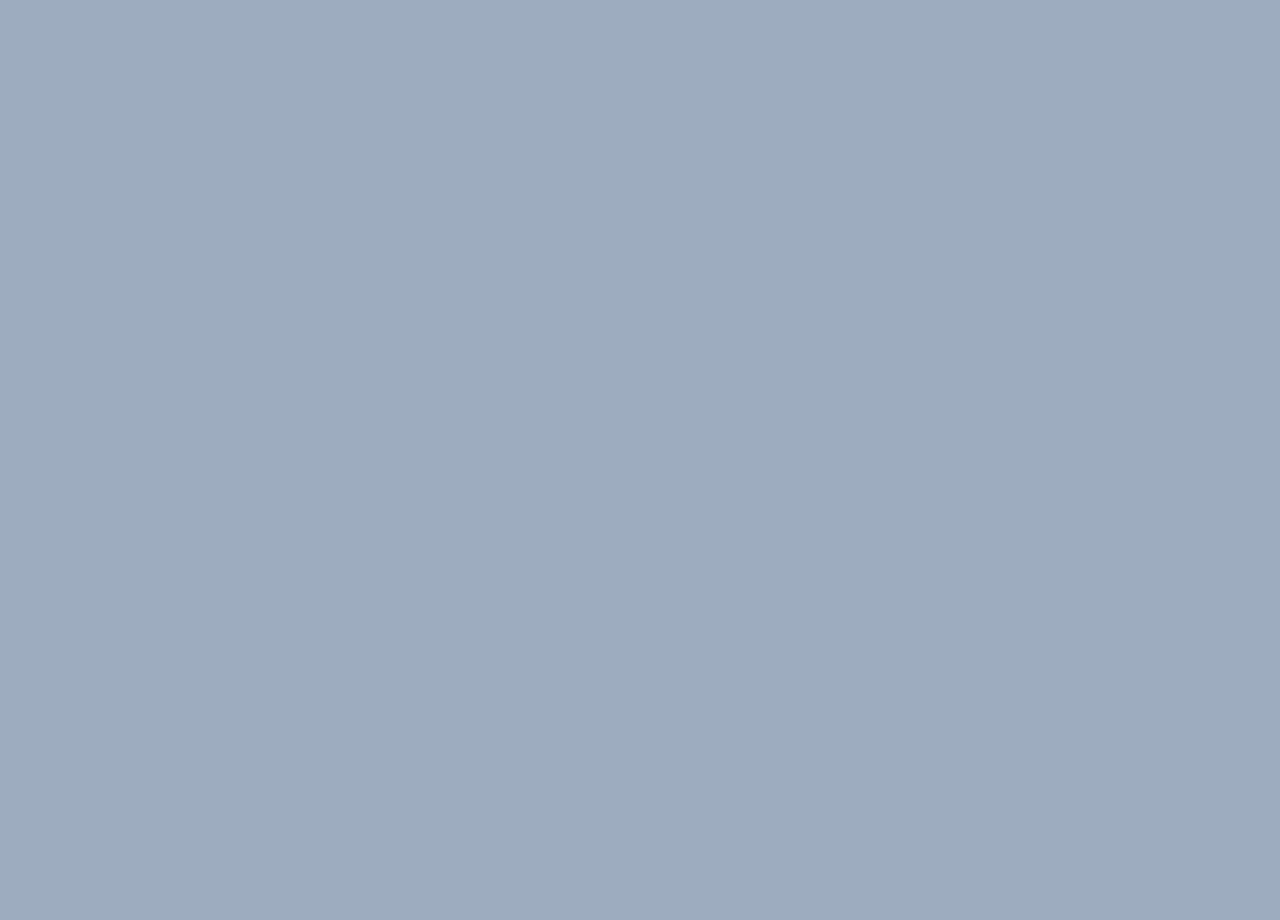
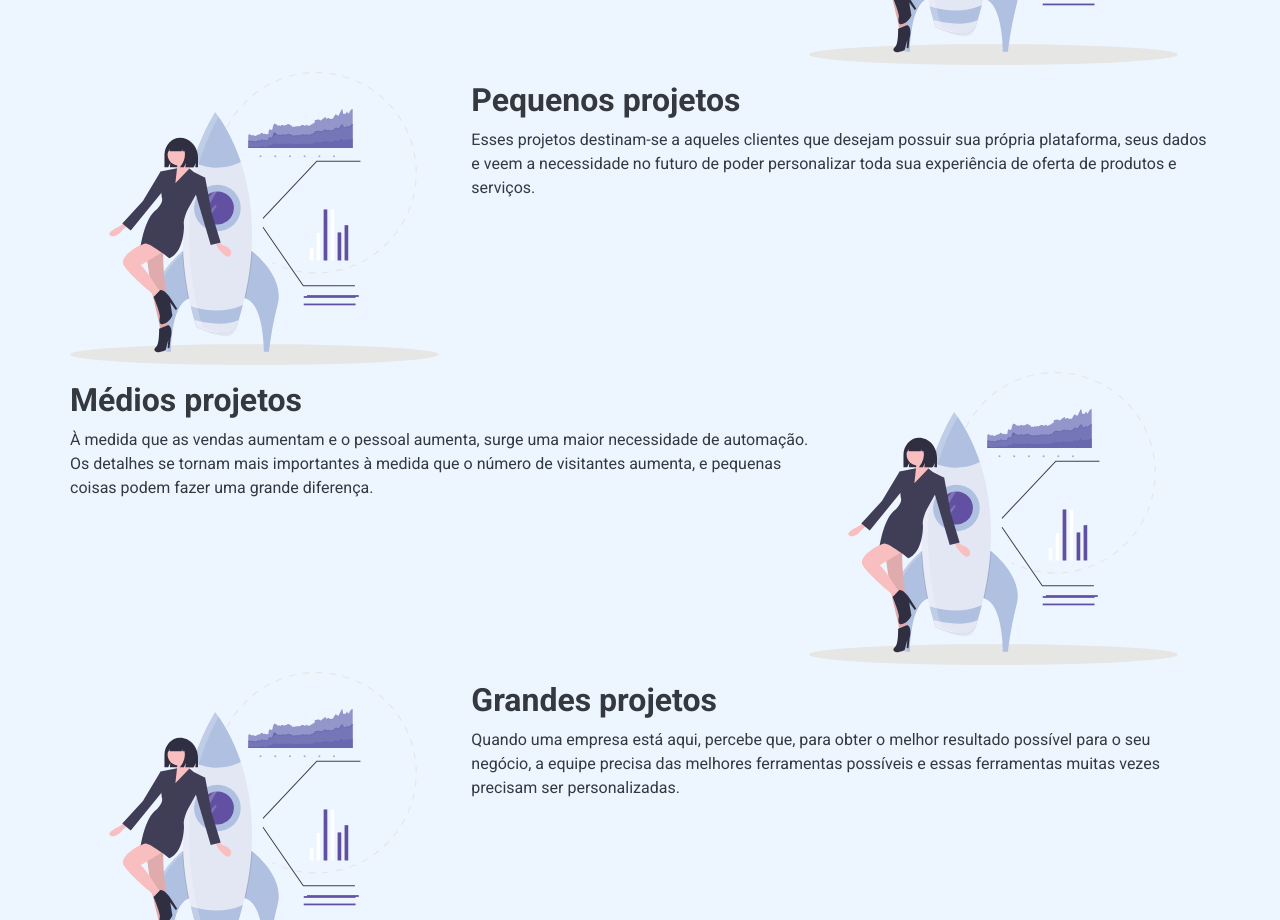
Before and after one commit to JohnnyCarreiro/connect_website, a Next.js app: page / in a window 1280 px wide. Shown: the part 1880-2800 px from the top of the page. Before the commit the page ends 1502 px from the top, so only its background shows below. Built offline with nearby package versions, Linux system fonts and the light colour scheme.

Commit message:
feat: Add Projects section component

```diff
--- /dev/null
+++ b/src/components/sections/ProjectsSection/index.tsx
@@ -0,0 +1,60 @@
+import { Container } from './styles'
+
+
+export const ProjectsSection:React.FC = () => {
+  return (
+    <Container>
+      <div className="projects" >
+        <h1>Projetos </h1>
+        <p>Mussum Ipsum, cacilds vidis litro abertis. Sapien in monti palavris qui num significa nadis i pareci latim. Nullam volutpat risus nec leo commodo, ut interdum diam laoreet. Sed non consequat odio. Atirei o pau no gatis, per gatis num morreus. Aenean aliquam molestie leo, vitae iaculis nisl.</p>
+      </div>
+      <div className="container1">
+        <div className="imageContainer1" >
+          <img src="/images/backInBusiness.svg" alt="Back in Business"/>
+        </div>
+        <div className="mainContent1">
+          <h2>Projeto Inicial</h2>
+          <p>
+            Precisa começar ou formalizar sua empresa, este projeto existe para que você possa contar com soluções completas para o desenvolvimento e crescimento da sua maca.
+          </p>
+        </div>
+      </div>
+
+      <div className="container2">
+        <div className="imageContainer2" >
+          <img src="/images/backInBusiness.svg" alt="Back in Business"/>
+        </div>
+        <div className="mainContent2">
+          <h2>Pequenos projetos</h2>
+          <p>
+            Esses projetos destinam-se a aqueles clientes que desejam possuir sua própria plataforma, seus dados e veem a necessidade no futuro de poder personalizar toda sua experiência de oferta de produtos e serviços.
+          </p>
+        </div>
+      </div>
+
+      <div className="container3">
+        <div className="imageContainer3" >
+          <img src="/images/backInBusiness.svg" alt="Back in Business"/>
+        </div>
+        <div className="mainContent3">
+          <h2>Médios projetos</h2>
+          <p>
+            À medida que as vendas aumentam e o pessoal aumenta, surge uma maior necessidade de automação. Os detalhes se tornam mais importantes à medida que o número de visitantes aumenta, e pequenas coisas podem fazer uma grande diferença.
+          </p>
+        </div>
+      </div>
+
+      <div className="container4">
+        <div className="imageContainer4" >
+          <img src="/images/backInBusiness.svg" alt="Back in Business"/>
+        </div>
+        <div className="mainContent4">
+          <h2>Grandes projetos</h2>
+          <p>
+            Quando uma empresa está aqui, percebe que, para obter o melhor resultado possível para o seu negócio, a equipe precisa das melhores ferramentas possíveis e essas ferramentas muitas vezes precisam ser personalizadas.
+          </p>
+        </div>
+      </div>
+    </Container>
+  )
+}
--- /dev/null
+++ b/src/components/sections/ProjectsSection/styles.ts
@@ -0,0 +1,195 @@
+import styled from 'styled-components';
+
+export const Container = styled.div`
+    background: ${({theme})=>theme.color.gray_800};
+    padding: 4rem 0;
+
+    .projects{
+      display:flex;
+      flex-direction:column;
+      align-items:center;
+      justify-content:center;
+      margin:0 auto;
+      max-width:1140px;
+      margin-bottom:3rem;
+      h1{
+        margin-bottom:1rem;
+      }
+    }
+  .container1{
+    display:flex;
+    align-items:flex-start;
+    margin:0 auto;
+    max-width:1140px;
+      .imageContainer1{
+        order:2;
+        flex:1;
+        width:100%;
+        height:100%;
+        padding-right: 2rem;
+        img{
+          grid-area:image1;
+        }
+      }
+      .mainContent1{
+        order:1;
+        flex:2;
+        color: ${({theme})=>theme.color.gray_200};
+
+        div{
+          & + div{
+            margin-top: 2rem;
+          }
+        }
+      }
+    }
+  //container2
+  .container2{
+    display:flex;
+    align-items:flex-start;
+    margin:0 auto;
+    max-width:1140px;
+      .imageContainer2{
+        order:1;
+        flex:1;
+        width:100%;
+        height:100%;
+        padding-right: 2rem;
+        img{
+          grid-area:image1;
+        }
+      }
+      .mainContent2{
+        order:2;
+        flex:2;
+        color: ${({theme})=>theme.color.gray_200};
+
+        div{
+          & + div{
+            margin-top: 2rem;
+          }
+        }
+      }
+    }
+  //container3
+  .container3{
+    display:flex;
+    align-items:flex-start;
+    margin:0 auto;
+    max-width:1140px;
+      .imageContainer3{
+        order:2;
+        flex:1;
+        width:100%;
+        height:100%;
+        padding-right: 2rem;
+        img{
+          grid-area:image1;
+        }
+      }
+      .mainContent3{
+        order:1;
+        flex:2;
+        color: ${({theme})=>theme.color.gray_200};
+
+        div{
+          & + div{
+            margin-top: 2rem;
+          }
+        }
+      }
+  }
+  //container4
+  .container4{
+    display:flex;
+    align-items:flex-start;
+    margin:0 auto;
+    max-width:1140px;
+      .imageContainer4{
+        order:1;
+        flex:1;
+        width:100%;
+        height:100%;
+        padding-right: 2rem;
+        img{
+          grid-area:image1;
+        }
+      }
+      .mainContent4{
+        order:2;
+        flex:2;
+        color: ${({theme})=>theme.color.gray_200};
+
+        div{
+          & + div{
+            margin-top: 2rem;
+          }
+        }
+      }
+    }
+
+  @media screen and (max-width:1024px){
+    .projects{
+      margin:3rem 2rem;
+    }
+    .container1{
+      display:flex;
+      flex-direction:column;
+      align-items:flex-start;
+      margin:0 2rem;
+
+      & + div{
+        margin-top: 2rem;
+      }
+      .imageContainer1{
+        order:1;
+        margin-bottom: 2rem;
+      }
+    }
+    //container 2
+    .container2{
+      display:flex;
+      flex-direction:column;
+      align-items:flex-start;
+      margin:0 2rem;
+
+      & + div{
+        margin-top: 2rem;
+      }
+      .imageContainer2{
+        order:1;
+        margin-bottom: 2rem;
+      }
+    }
+    //container 3
+    .container3{
+      display:flex;
+      flex-direction:column;
+      align-items:flex-start;
+      margin:0 2rem;
+
+      & + div{
+        margin-top: 2rem;
+      }
+      .imageContainer3{
+        order:1;
+        margin-bottom: 2rem;
+      }
+    }
+    //container 4
+    .container2{
+      display:flex;
+      flex-direction:column;
+      align-items:flex-start;
+      margin:0 2rem;
+
+      & + div{
+        margin-top: 2rem;
+      }
+      .imageContainer2{
+        order:1;
+        margin-bottom: 2rem;
+      }
+    }
+  }
+`;
--- a/src/pages/index.tsx
+++ b/src/pages/index.tsx
@@ -1,5 +1,6 @@
 import { MainHero } from 'components/MainHero'
 import { AboutSection } from 'components/sections/AboutSection'
+import { ProjectsSection } from 'components/sections/ProjectsSection'
 import { Layout } from '../components/Layout'
 
 const IndexPage = () => (
@@ -8,6 +9,9 @@ const IndexPage = () => (
     <section>
       <AboutSection/>
     </section>
+    <section>
+      <ProjectsSection/>
+    </section>
     <h1>Hello World 👋</h1>
   </Layout>
 )
```
